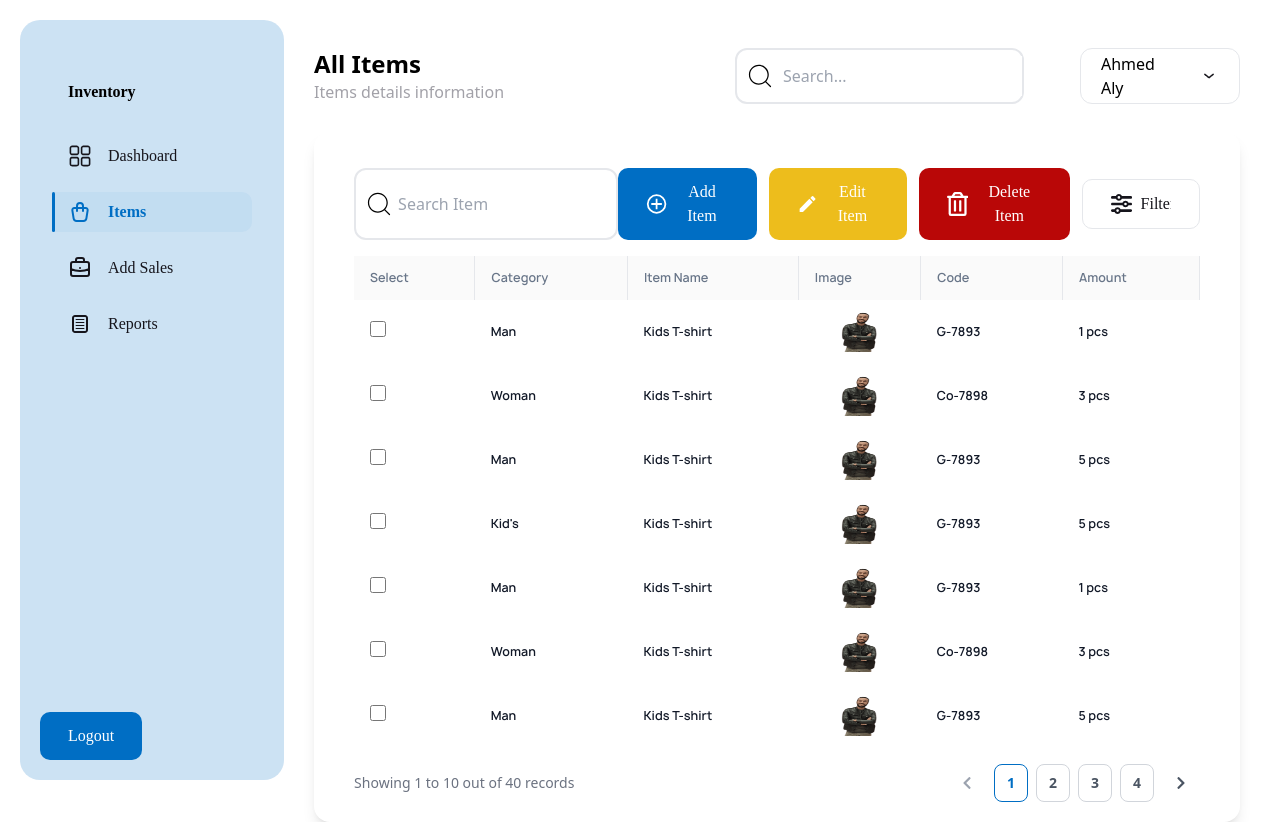
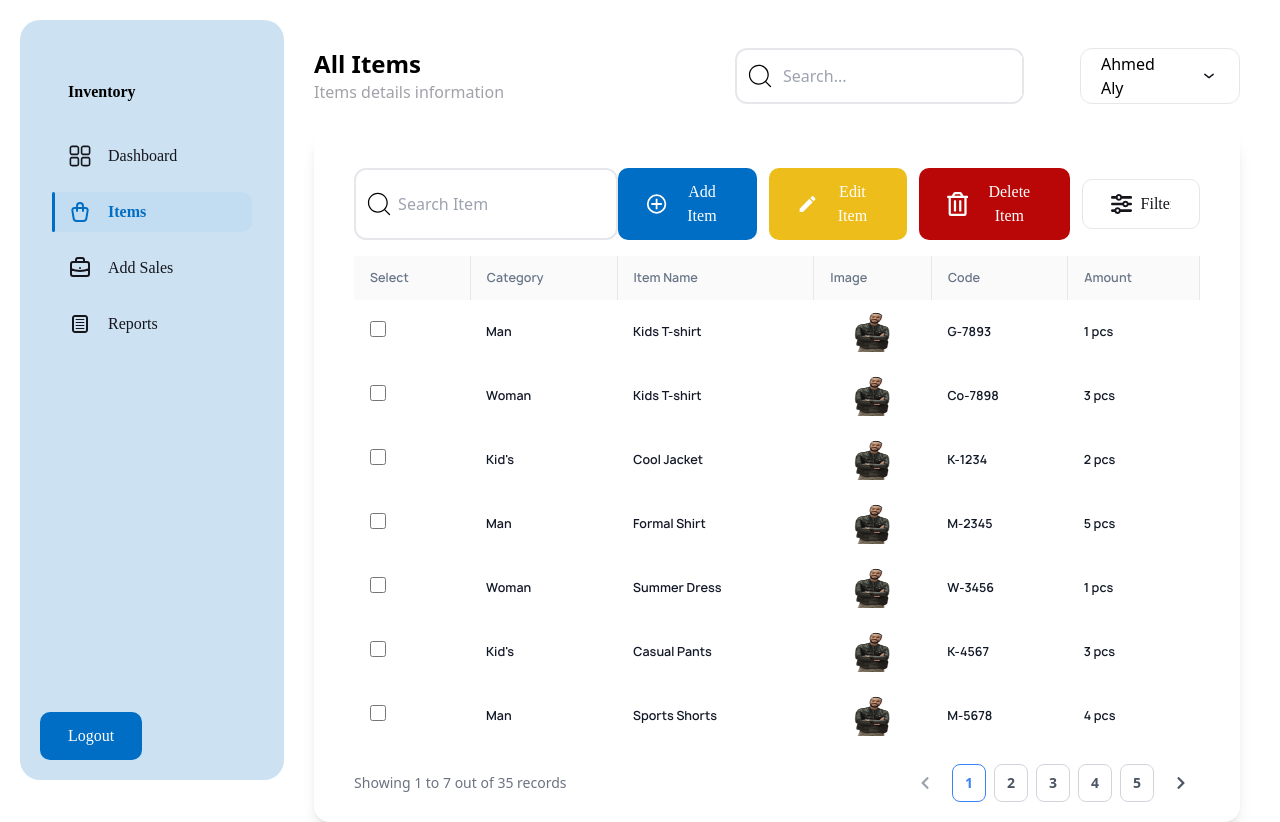
Before and after one commit to Mohmed-saleh1/inventory-frontend, a Next.js app: page /items in a window 1280 px wide. Built offline with nearby package versions, Linux system fonts and the light colour scheme; data requests are answered from the project's data file; a web font is replaced by a local one.

Commit message:
Data fetching logic

```diff
--- a/app/components/AllItems.tsx
+++ b/app/components/AllItems.tsx
@@ -13,11 +13,11 @@ export const AllItems = () => {
   const router = useRouter();
 
   const handleAddItemClick = () => {
-    router.push("/add-items"); // Redirect to add-item page
+    router.push("/items/add-items"); // Redirect to add-item page
   };
 
   const handleEditItemClick = () => {
-    router.push("/update-product"); // Redirect to update-product page
+    router.push("/items/update-product"); // Redirect to update-product page
   };
 
   const handleDeleteItemClick = () => {
--- a/app/components/ItemsTable.tsx
+++ b/app/components/ItemsTable.tsx
@@ -1,71 +1,46 @@
-"use client";
-import React, { useState } from "react";
+import React, { useState, useEffect } from "react";
 import { FaChevronLeft, FaChevronRight } from "react-icons/fa";
+import LoadingScreen from "./LoadingScreen";
+
+interface TableItem {
+  category: string;
+  name: string;
+  image: string;
+  code: string;
+  amount: string;
+}
 
 const ItemsTable = () => {
-  const tableData = [
-    {
-      category: "Man",
-      name: "Kids T-shirt",
-      image: "/Roshdy.png",
-      code: "G-7893",
-      amount: "1 pcs",
-    },
-    {
-      category: "Woman",
-      name: "Kids T-shirt",
-      image: "/Roshdy.png",
-      code: "Co-7898",
-      amount: "3 pcs",
-    },
-    {
-      category: "Man",
-      name: "Kids T-shirt",
-      image: "/Roshdy.png",
-      code: "G-7893",
-      amount: "5 pcs",
-    },
-    {
-      category: "Kid's",
-      name: "Kids T-shirt",
-      image: "/Roshdy.png",
-      code: "G-7893",
-      amount: "5 pcs",
-    },
-    {
-      category: "Man",
-      name: "Kids T-shirt",
-      image: "/Roshdy.png",
-      code: "G-7893",
-      amount: "1 pcs",
-    },
-    {
-      category: "Woman",
-      name: "Kids T-shirt",
-      image: "/Roshdy.png",
-      code: "Co-7898",
-      amount: "3 pcs",
-    },
-    {
-      category: "Man",
-      name: "Kids T-shirt",
-      image: "/Roshdy.png",
-      code: "G-7893",
-      amount: "5 pcs",
-    },
-  ];
+  const [tableData, setTableData] = useState([]);
+  const [loading, setLoading] = useState(true);
+  const [error, setError] = useState(null);
+  const [currentPage, setCurrentPage] = useState(1);
+  const recordsPerPage = 7;
 
-  const tableHeaders = [
-    { label: "" },
-    { label: "Category" },
-    { label: "Item Name" },
-    { label: "Image" },
-    { label: "Code" },
-    { label: "Amount" },
-  ];
+  useEffect(() => {
+    const fetchData = async () => {
+      try {
+        const response = await fetch("http://localhost:5000/items");
+        if (!response.ok) {
+          throw new Error("Failed to fetch data");
+        }
+        const data = await response.json();
+        setTableData(data);
+      } catch (error: unknown) {
+        if (error instanceof Error) {
+          console.error(error.message);
+        } else {
+          console.error("An error has occurred");
+        }
+      } finally {
+        setLoading(false); // Set loading to false when data is fetched
+      }
+    };
 
-  const totalPages = 4;
-  const [currentPage, setCurrentPage] = useState(1);
+    fetchData();
+  }, []);
+
+  const totalPages = Math.ceil(tableData.length / recordsPerPage);
 
   const handlePageClick = (page: number) => {
     setCurrentPage(page);
@@ -79,6 +54,29 @@ const ItemsTable = () => {
     if (currentPage > 1) setCurrentPage(currentPage - 1);
   };
 
+  const paginatedData = tableData.slice(
+    (currentPage - 1) * recordsPerPage,
+    currentPage * recordsPerPage
+  );
+
+  if (loading) {
+    return <LoadingScreen />; // Show loading screen while data is loading
+  }
+
+  if (error) {
+    return <div>Error: {error}</div>;
+  }
+
+  // Table headers configuration
+  const columns = [
+    { label: "Select" },
+    { label: "Category" },
+    { label: "Item Name" },
+    { label: "Image" },
+    { label: "Code" },
+    { label: "Amount" },
+  ];
+
   return (
     <div className="pt-4 w-full relative bg-white">
       {/* Table */}
@@ -86,21 +84,21 @@ const ItemsTable = () => {
         <table className="table-auto w-full border-collapse text-sm text-left">
           <thead className="bg-[#FAFAFA] text-gray-700">
             <tr>
-              {tableHeaders.map((header, index) => (
+              {columns.map((column, index) => (
                 <th
                   key={index}
-                  className={`px-4 py-3 text-customGray border-r text-[12px] font-manrope`}
+                  className={`px-4 py-3 border-r font-manrope text-customGray text-[12px]`}
                 >
-                  {index === 0 ? <p>Select</p> : header.label}
+                  {column.label}
                 </th>
               ))}
             </tr>
           </thead>
           <tbody>
-            {tableData.map((item, index) => (
+            {paginatedData.map((item: TableItem, index) => (
               <tr
                 key={index}
-                className={`hover:bg-gray-50 font-manrope text-[#111827] text-[12px]`}
+                className="hover:bg-gray-50 font-manrope text-[#111827] text-[12px]"
               >
                 <td className="px-4 py-3">
                   <input type="checkbox" />
@@ -124,7 +122,11 @@ const ItemsTable = () => {
 
       {/* Pagination */}
       <div className="flex justify-between items-center mt-4 text-gray-600 text-sm">
-        <p className="text-gray-500">Showing 1 to 10 out of 40 records</p>
+        <p className="text-gray-500">
+          Showing {(currentPage - 1) * recordsPerPage + 1} to{" "}
+          {Math.min(currentPage * recordsPerPage, tableData.length)} out of{" "}
+          {tableData.length} records
+        </p>
         <div className="flex items-center space-x-2">
           {/* Previous Button */}
           <button
@@ -148,7 +150,7 @@ const ItemsTable = () => {
                 onClick={() => handlePageClick(page)}
                 className={`px-3 py-2 border rounded-lg font-bold hover:bg-blue-500 hover:text-white ${
                   currentPage === page
-                    ? "border-blue-10 text-blue-10"
+                    ? "border-blue-500 text-blue-500"
                     : "border-gray-300"
                 }`}
               >
@@ -164,7 +166,7 @@ const ItemsTable = () => {
             className={`px-3 py-2 rounded-lg font-bold ${
               currentPage === totalPages
                 ? "border-gray-300 text-gray-400 cursor-not-allowed"
-                : "border-gray-300 hover:bg-blue-10 hover:text-white"
+                : "border-gray-300 hover:bg-blue-500 hover:text-white"
             }`}
           >
             <FaChevronRight />
--- /dev/null
+++ b/app/components/LoadingScreen.tsx
@@ -0,0 +1,14 @@
+import React from "react";
+
+const LoadingScreen = () => {
+  return (
+    <div className="fixed inset-0 flex items-center justify-center bg-gray-200 bg-opacity-50 z-50">
+      <div className="flex items-center space-x-2">
+        <div className="w-8 h-8 border-t-4 border-blue-500 border-solid rounded-full animate-spin"></div>
+        <span className="text-lg text-gray-700">Loading...</span>
+      </div>
+    </div>
+  );
+};
+
+export default LoadingScreen;
--- a/app/components/MenuItem.tsx
+++ b/app/components/MenuItem.tsx
@@ -15,8 +15,8 @@ const MenuItem = ({ name, icon, path, isClickable }: MenuItemProps) => {
   const router = useRouter();
   const pathname = usePathname();
 
-  // Check if the item is currently active
-  const isActive = pathname === path && isClickable;
+  // Define the paths that should be considered as active for the "Items" menu item
+  const isActive = pathname === path || pathname.startsWith(path) && isClickable;
 
   return (
     <li
--- /dev/null
+++ b/db.json
@@ -0,0 +1,284 @@
+{
+  "items": [
+    {
+      "id": 1,
+      "category": "Man",
+      "name": "Kids T-shirt",
+      "image": "/Roshdy.png",
+      "code": "G-7893",
+      "amount": "1 pcs"
+    },
+    {
+      "id": 2,
+      "category": "Woman",
+      "name": "Kids T-shirt",
+      "image": "/Roshdy.png",
+      "code": "Co-7898",
+      "amount": "3 pcs"
+    },
+    {
+      "id": 3,
+      "category": "Kid's",
+      "name": "Cool Jacket",
+      "image": "/Roshdy.png",
+      "code": "K-1234",
+      "amount": "2 pcs"
+    },
+    {
+      "id": 4,
+      "category": "Man",
+      "name": "Formal Shirt",
+      "image": "/Roshdy.png",
+      "code": "M-2345",
+      "amount": "5 pcs"
+    },
+    {
+      "id": 5,
+      "category": "Woman",
+      "name": "Summer Dress",
+      "image": "/Roshdy.png",
+      "code": "W-3456",
+      "amount": "1 pcs"
+    },
+    {
+      "id": 6,
+      "category": "Kid's",
+      "name": "Casual Pants",
+      "image": "/Roshdy.png",
+      "code": "K-4567",
+      "amount": "3 pcs"
+    },
+    {
+      "id": 7,
+      "category": "Man",
+      "name": "Sports Shorts",
+      "image": "/Roshdy.png",
+      "code": "M-5678",
+      "amount": "4 pcs"
+    },
+    {
+      "id": 8,
+      "category": "Woman",
+      "name": "Party Gown",
+      "image": "/Roshdy.png",
+      "code": "W-6789",
+      "amount": "2 pcs"
+    },
+    {
+      "id": 9,
+      "category": "Kid's",
+      "name": "Graphic Tee",
+      "image": "/Roshdy.png",
+      "code": "K-7890",
+      "amount": "6 pcs"
+    },
+    {
+      "id": 10,
+      "category": "Man",
+      "name": "Denim Jacket",
+      "image": "/Roshdy.png",
+      "code": "M-8901",
+      "amount": "1 pcs"
+    },
+    {
+      "id": 11,
+      "category": "Woman",
+      "name": "Scarf",
+      "image": "/Roshdy.png",
+      "code": "W-9012",
+      "amount": "8 pcs"
+    },
+    {
+      "id": 12,
+      "category": "Man",
+      "name": "Winter Coat",
+      "image": "/Roshdy.png",
+      "code": "M-0123",
+      "amount": "1 pcs"
+    },
+    {
+      "id": 13,
+      "category": "Kid's",
+      "name": "Rain Jacket",
+      "image": "/Roshdy.png",
+      "code": "K-1122",
+      "amount": "4 pcs"
+    },
+    {
+      "id": 14,
+      "category": "Man",
+      "name": "Cotton T-shirt",
+      "image": "/Roshdy.png",
+      "code": "M-2233",
+      "amount": "3 pcs"
+    },
+    {
+      "id": 15,
+      "category": "Woman",
+      "name": "Evening Dress",
+      "image": "/Roshdy.png",
+      "code": "W-3344",
+      "amount": "2 pcs"
+    },
+    {
+      "id": 16,
+      "category": "Kid's",
+      "name": "Sweatpants",
+      "image": "/Roshdy.png",
+      "code": "K-4455",
+      "amount": "7 pcs"
+    },
+    {
+      "id": 17,
+      "category": "Man",
+      "name": "Leather Belt",
+      "image": "/Roshdy.png",
+      "code": "M-5566",
+      "amount": "2 pcs"
+    },
+    {
+      "id": 18,
+      "category": "Woman",
+      "name": "High Heels",
+      "image": "/Roshdy.png",
+      "code": "W-6677",
+      "amount": "1 pcs"
+    },
+    {
+      "id": 19,
+      "category": "Man",
+      "name": "Sunglasses",
+      "image": "/Roshdy.png",
+      "code": "M-7788",
+      "amount": "3 pcs"
+    },
+    {
+      "id": 20,
+      "category": "Kid's",
+      "name": "Backpack",
+      "image": "/Roshdy.png",
+      "code": "K-8899",
+      "amount": "5 pcs"
+    },
+    {
+      "id": 21,
+      "category": "Man",
+      "name": "Hoodie",
+      "image": "/Roshdy.png",
+      "code": "M-9900",
+      "amount": "1 pcs"
+    },
+    {
+      "id": 22,
+      "category": "Woman",
+      "name": "Handbag",
+      "image": "/Roshdy.png",
+      "code": "W-0011",
+      "amount": "4 pcs"
+    },
+    {
+      "id": 23,
+      "category": "Kid's",
+      "name": "Sandals",
+      "image": "/Roshdy.png",
+      "code": "K-1123",
+      "amount": "6 pcs"
+    },
+    {
+      "id": 24,
+      "category": "Man",
+      "name": "Formal Trousers",
+      "image": "/Roshdy.png",
+      "code": "M-2234",
+      "amount": "2 pcs"
+    },
+    {
+      "id": 25,
+      "category": "Woman",
+      "name": "Bracelet",
+      "image": "/Roshdy.png",
+      "code": "W-3345",
+      "amount": "7 pcs"
+    },
+    {
+      "id": 26,
+      "category": "Kid's",
+      "name": "Baseball Cap",
+      "image": "/Roshdy.png",
+      "code": "K-4456",
+      "amount": "5 pcs"
+    },
+    {
+      "id": 27,
+      "category": "Man",
+      "name": "Sneakers",
+      "image": "/Roshdy.png",
+      "code": "M-5567",
+      "amount": "3 pcs"
+    },
+    {
+      "id": 28,
+      "category": "Woman",
+      "name": "Ankle Boots",
+      "image": "/Roshdy.png",
+      "code": "W-6678",
+      "amount": "2 pcs"
+    },
+    {
+      "id": 29,
+      "category": "Kid's",
+      "name": "Tracksuit",
+      "image": "/Roshdy.png",
+      "code": "K-7789",
+      "amount": "6 pcs"
+    },
+    {
+      "id": 30,
+      "category": "Man",
+      "name": "Running Shoes",
+      "image": "/Roshdy.png",
+      "code": "M-8890",
+      "amount": "4 pcs"
+    },
+    {
+      "id": 31,
+      "category": "Woman",
+      "name": "Earrings",
+      "image": "/Roshdy.png",
+      "code": "W-9901",
+      "amount": "8 pcs"
+    },
+    {
+      "id": 32,
+      "category": "Kid's",
+      "name": "Winter Gloves",
+      "image": "/Roshdy.png",
+      "code": "K-0012",
+      "amount": "4 pcs"
+    },
+    {
+      "id": 33,
+      "category": "Man",
+      "name": "Hat",
+      "image": "/Roshdy.png",
+      "code": "M-1123",
+      "amount": "2 pcs"
+    },
+    {
+      "id": 34,
+      "category": "Woman",
+      "name": "Necklace",
+      "image": "/Roshdy.png",
+      "code": "W-2234",
+      "amount": "1 pcs"
+    },
+    {
+      "id": 35,
+      "category": "Kid's",
+      "name": "School Uniform",
+      "image": "/Roshdy.png",
+      "code": "K-3345",
+      "amount": "10 pcs"
+    }
+  ]
+}
--- a/package.json
+++ b/package.json
@@ -20,6 +20,7 @@
     "@types/react-dom": "^18",
     "eslint": "^8",
     "eslint-config-next": "15.0.3",
+    "json-server": "^1.0.0-beta.3",
     "postcss": "^8",
     "tailwindcss": "^3.4.1",
     "typescript": "^5"
```
Also changed, not shown: app/(dashboard)/items/add-items/page.tsx (renamed from app/(dashboard)/add-items/page.tsx), app/(dashboard)/items/update-product/page.tsx (renamed from app/(dashboard)/update-product/page.tsx), 1 other file (tests, documents, lock files or other folders).
